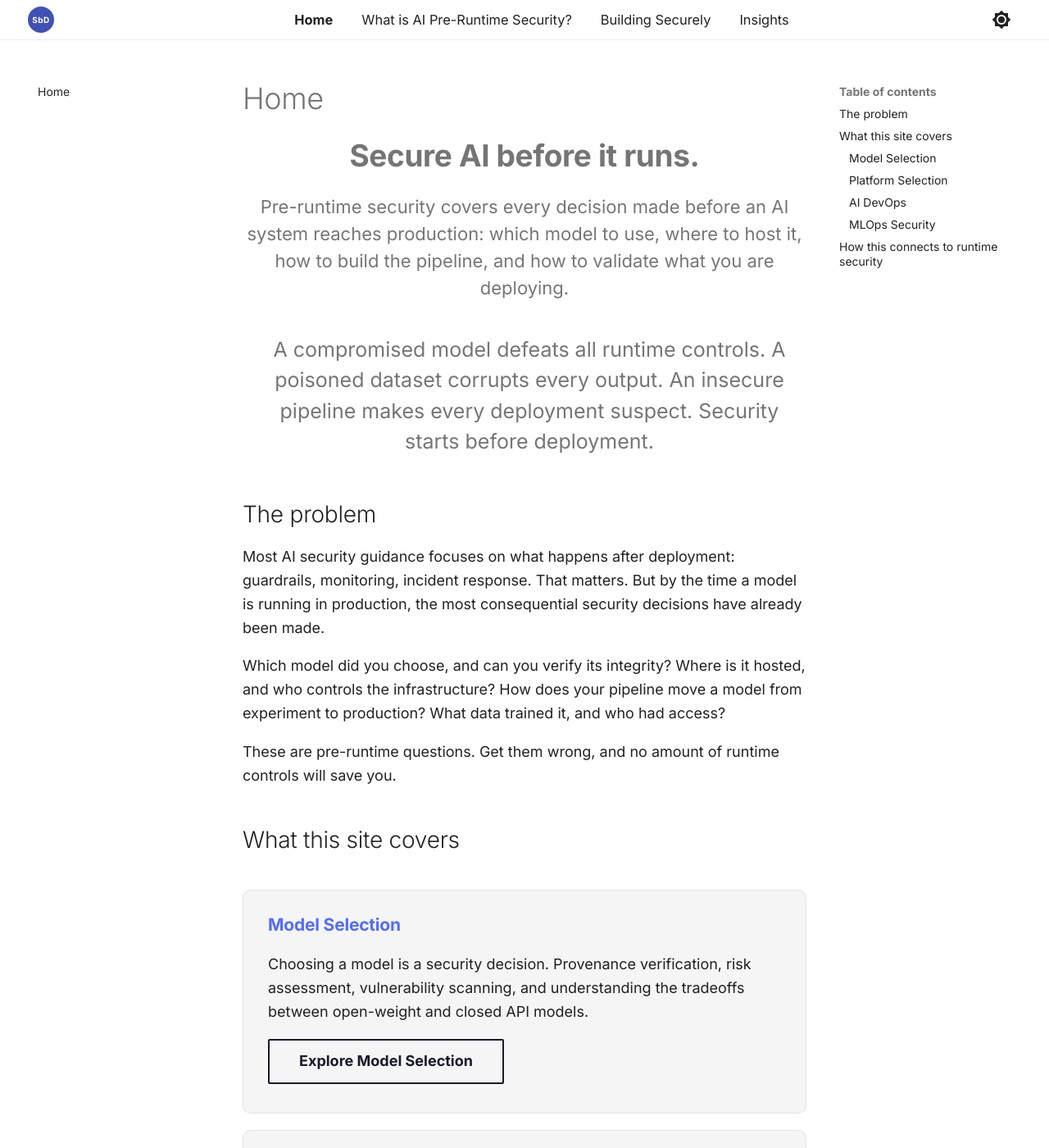
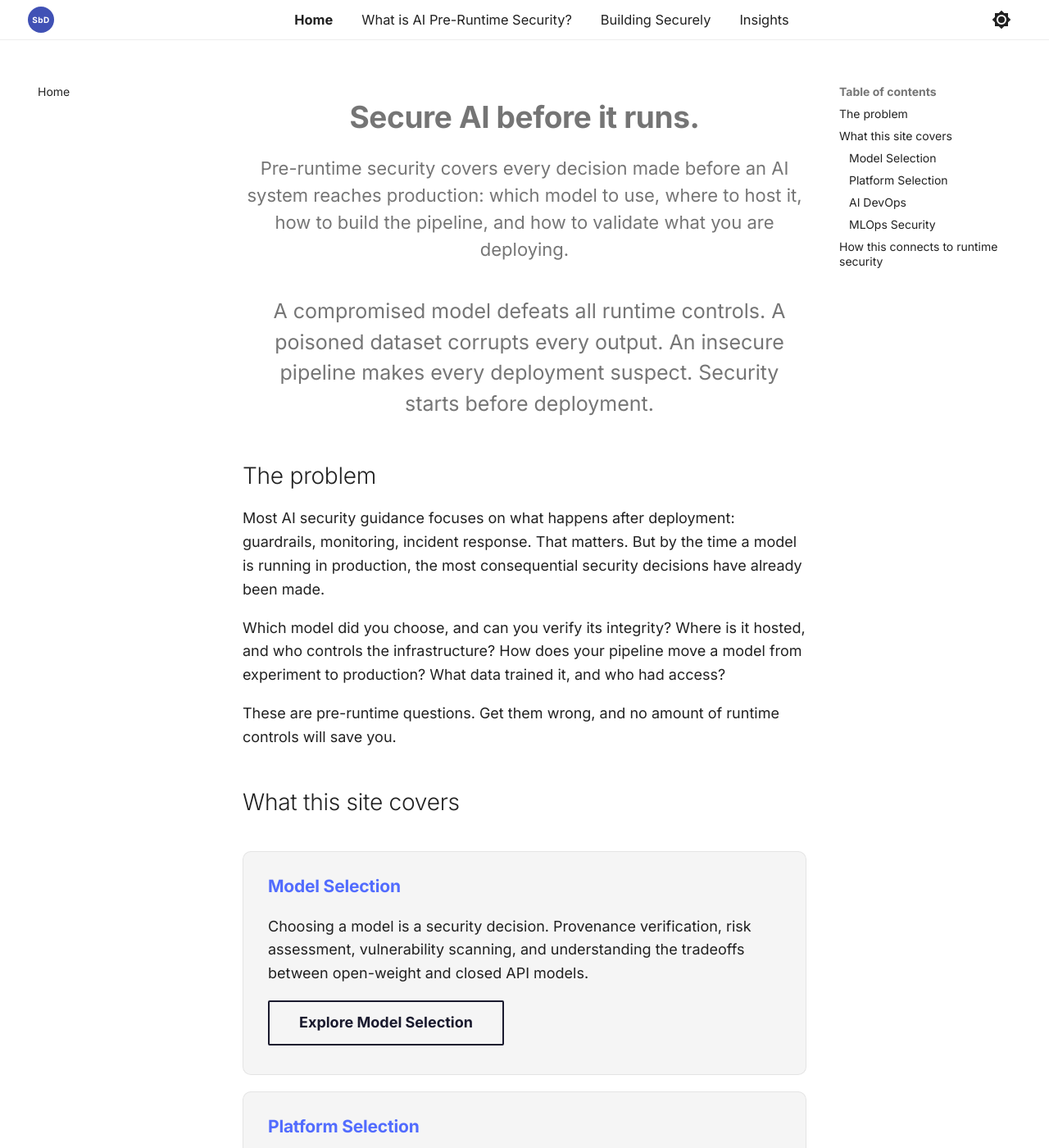
Before and after one commit to JonathanCGill/aisecuredbydesign.io, an MkDocs documentation site: the page built from docs/README.md, in a window 1280 px wide and 1400 px high. Shown: the whole window at 82% size. Built offline with MkDocs 1.6.1 and Material for MkDocs 9.7.7, drawn with Linux system fonts in a browser that asks for light colours.

Commit message:
Fix homepage title: hide auto-generated H1 on homepage only
The original CSS selector used :only-child which failed when a sidebar
was present. Use :has(+ .home-subtitle) to scope the rule to the
homepage only.

https://claude.ai/code/session_0125uUcgzhkunsjPkR8nC2NW

```diff
--- a/docs/stylesheets/extra.css
+++ b/docs/stylesheets/extra.css
@@ -68,10 +68,8 @@ img[src$=".svg"] {
 
 /* ── Homepage styles ── */
 
-.md-main__inner > .md-content:only-child .md-content__inner > h1:first-child {
-  display: none;
-}
-.md-main__inner > .md-content:only-child .md-source-file {
+/* Homepage: hide the auto-generated page title (only when .home-subtitle follows) */
+.md-content__inner > h1:first-child:has(+ .home-subtitle) {
   display: none;
 }
 
```
